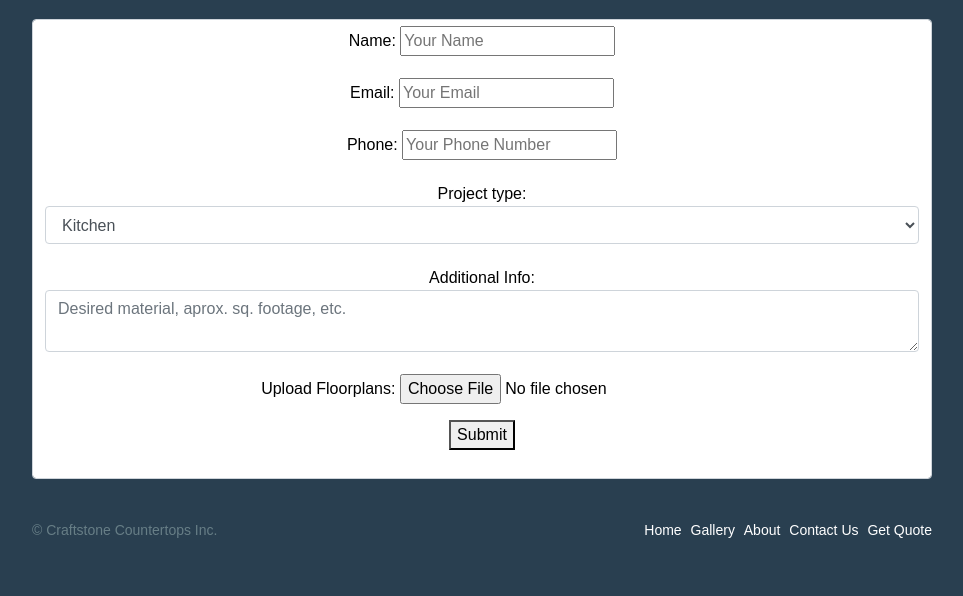
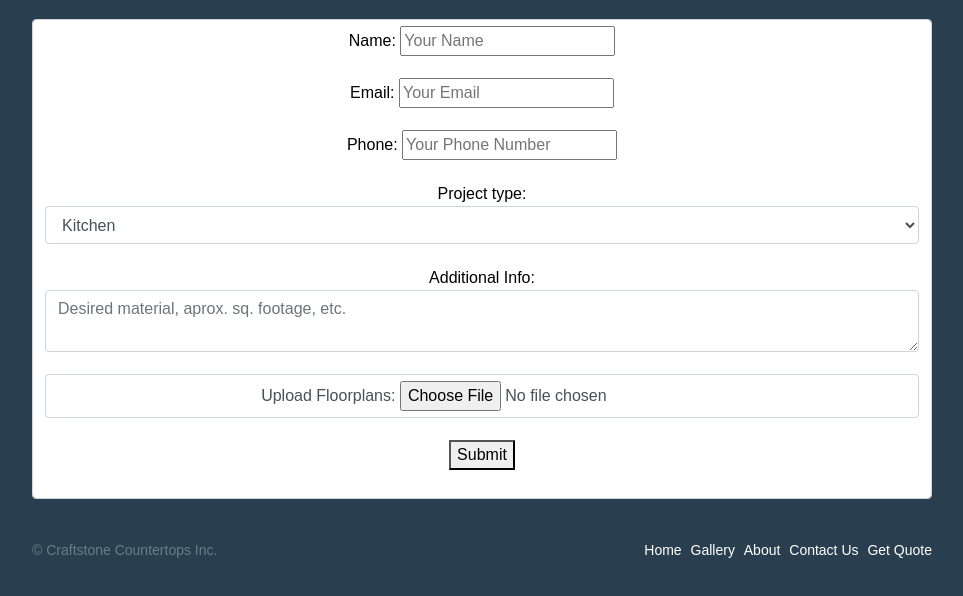
Before and after one commit to MattCarlos96/CraftStone, a website: page getquote.html in a window 1280 px wide. Shown: the part 320-916 px from the top of the page, without its empty margins (158-1121 px from the left). Drawn offline with nearby package versions, Linux system fonts and the light colour scheme.

Commit message:
same as previous commit

```diff
--- a/getquote.html
+++ b/getquote.html
@@ -59,14 +59,14 @@
         </p>
         <p>
           <label style="display: inline">Additional Info: <textarea class="form-control" placeholder="Desired material, aprox. sq. footage, etc." name="message"></textarea></label>
-        </p>
 
-          <div class="form-group" style="display: inline-flex;">
-            <label>Upload Floorplans: <input type="file"></label>
 
-          </div>
+          <p>
+            <label class="form-control">Upload Floorplans: <input type="file" name="file"></label>
 
-        <p>
+          </p>
+
+
           <button type="submit">Submit</button>
         </p>
       </form>
```
